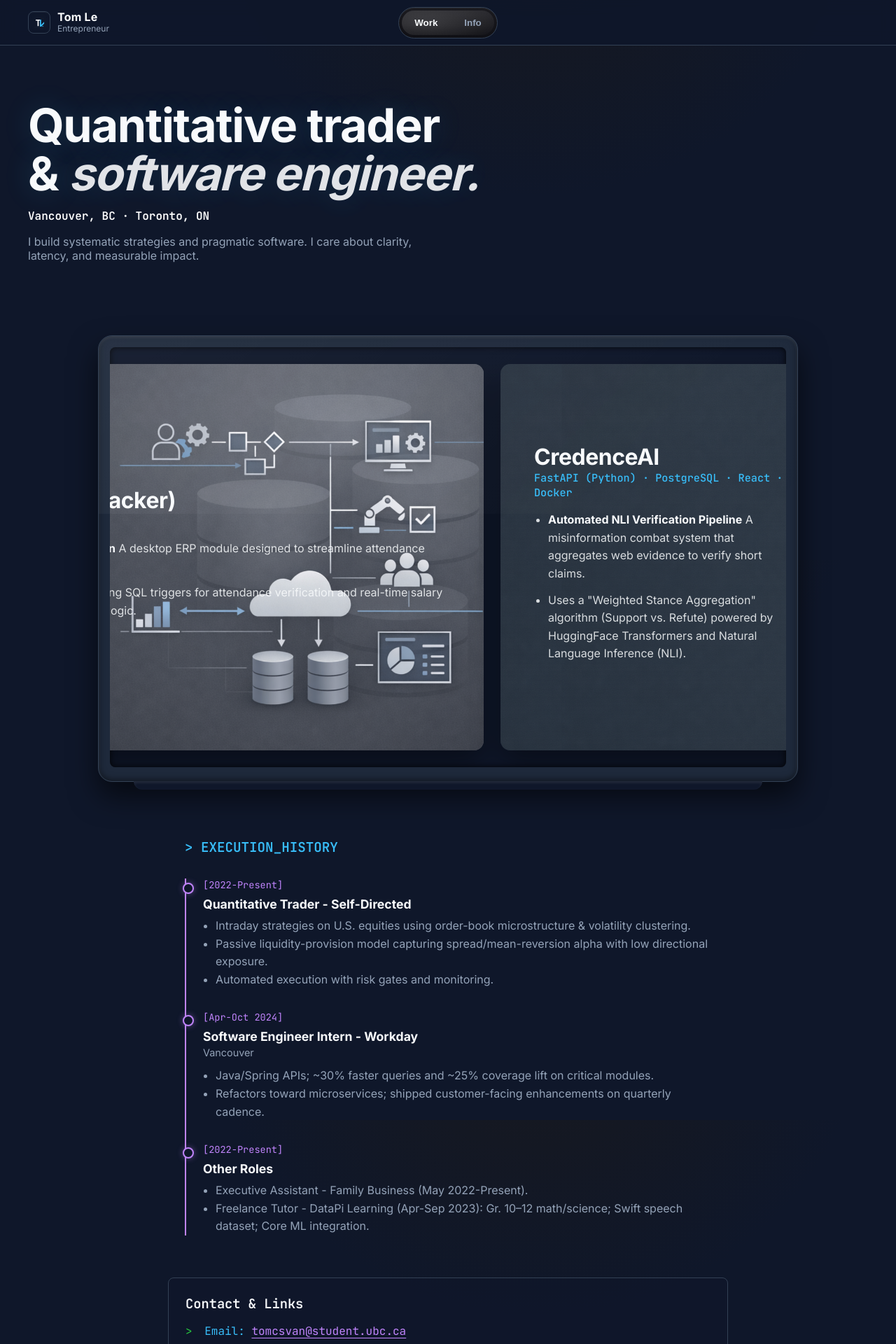
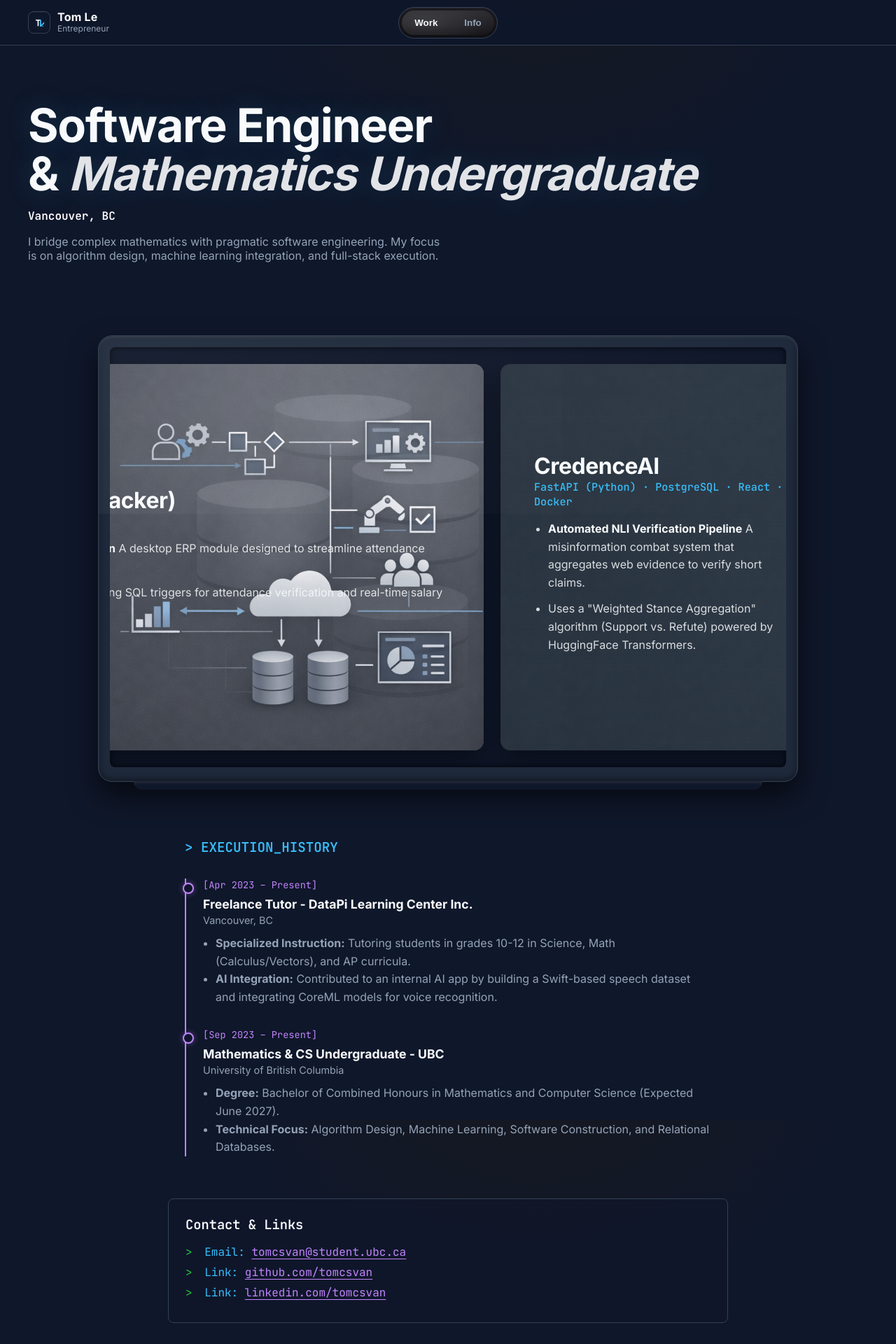
Before and after one commit to tomcsvan/whoisme, a React (Vite) app: page /#/work in a window 1280 px wide. Shown: the top 1920 px of the page at 70% size. Built offline with nearby package versions, Linux system fonts and the light colour scheme.

Commit message:
feat: Updated

```diff
--- a/src/pages/Info.jsx
+++ b/src/pages/Info.jsx
@@ -5,33 +5,47 @@ export default function Info() {
     <div className="container info">
       <h2>About</h2>
       <p className="muted">
-        I design & ship systems for markets and learning. My focus: robust execution, clean APIs,
-        and data-driven iteration.
+        I build robust data systems and scalable applications. I care about object-oriented design,
+        database efficiency, and clean architecture.
       </p>
 
       <div className="cols">
         <div>
           <h3>Currently</h3>
           <ul>
-            <li>Self-directed quantitative trading (U.S. equities).</li>
-            <li>Building backtesting infra & prompt-bounded strategy runners.</li>
+            <li>
+                Building <strong>CredenceAI</strong> (FastAPI & React).
+                <br/>
+                <span className="muted" style={{ fontSize: '0.9em' }}>
+                    Automated NLI verification pipeline.
+                </span>
+            </li>
+            <li>Completing Combined Honours in Math & CS at UBC.</li>
           </ul>
         </div>
 
         <div>
           <h3>Experience</h3>
           <ul>
-            <li>Software Engineer Intern - Workday (Apr–Oct 2024).</li>
-            <li>Executive Assistant - Family Business (2022–Present).</li>
-            <li>Freelance Tutor - DataPi Learning (Apr–Sep 2023).</li>
+            <li>
+              <strong>Freelance Tutor - DataPi Learning</strong> (Apr 2023–Present).
+              <br />
+              <span className="muted" style={{ fontSize: '0.9em' }}>
+                integrated CoreML models & built Swift speech datasets.
+              </span>
+            </li>
           </ul>
         </div>
 
         <div>
           <h3>Education</h3>
           <ul>
-            <li>UBC - BSc Combined Honours CS & Math (Expected Jun 2027).</li>
-            <li>Southridge School - Valedictorian; Founder, The Elite Co.</li>
+            <li>
+              <strong>UBC - BSc Combined Honours Math & CS</strong> (Expected June 2027).
+            </li>
+            <li className="muted" style={{ fontSize: '0.9em', lineHeight: '1.4' }}>
+              Relevant Coursework: Machine Learning, Software Construction, Algorithm Design, Relational Databases, Operating Systems.
+            </li>
           </ul>
         </div>
       </div>
@@ -41,16 +55,29 @@ export default function Info() {
           <h3>Skills</h3>
           <ul>
             <li><strong>Languages:</strong> C++, Java, JavaScript, Python, Swift, PHP, SQL, MATLAB, HTML/CSS, React.</li>
-            <li><strong>Tools:</strong> Git/GitHub, Oracle, PostgreSQL, AWS, Terminal, Photoshop, Figma</li>
+            <li><strong>Tools:</strong> Git, GitHub, Oracle, Terminal, Photoshop, Figma.</li>
           </ul>
         </div>
 
         <div>
           <h3>Projects</h3>
           <ul>
-            <li>EigenSim - trading backtesting (PHP/Oracle/C++; ML planned).</li>
-            <li>Tradex - stock trading web app (jQuery/PHP/REST).</li>
-            <li>Employee Attendance & Salary Tracker (Java/JavaFX).</li>
+            <li>
+              <strong>CredenceAI</strong> - Misinformation combat system.
+              <span className="muted"> (FastAPI/PostgreSQL/React).</span>
+            </li>
+            <li>
+              <strong>EigenSim</strong> - Algorithmic trading platform.
+              <span className="muted"> (PHP/Oracle/C++).</span>
+            </li>
+            <li>
+              <strong>Tradex</strong> - Stock trading web app.
+              <span className="muted"> (jQuery/PHP/REST).</span>
+            </li>
+            <li>
+              <strong>LogicHR</strong> - Employee Attendance & Salary Tracker.
+              <span className="muted"> (Java/JavaFX).</span>
+            </li>
           </ul>
         </div>
 
--- a/src/pages/Work.jsx
+++ b/src/pages/Work.jsx
@@ -13,7 +13,6 @@ export default function Work() {
         if (!reel) return;
 
         // Initial Position: Skip the "Clone-Last" card to show "Real-1" (CredenceAI)
-        // We set this immediately on mount
         reel.style.scrollBehavior = 'auto';
         reel.scrollLeft = reel.clientWidth; // Jump to Real-1
 
@@ -31,9 +30,7 @@ export default function Work() {
             if (reel.scrollLeft <= 5) {
                 reel.style.scrollBehavior = 'auto';
                 reel.style.scrollSnapType = 'none';
-
-                // Teleport to Real-End (second to last card)
-                reel.scrollLeft = maxScrollLeft - cardWidth;
+                reel.scrollLeft = maxScrollLeft - cardWidth; // Teleport to Real-End
 
                 requestAnimationFrame(() => {
                     requestAnimationFrame(() => {
@@ -46,9 +43,7 @@ export default function Work() {
             else if (reel.scrollLeft >= maxScrollLeft - 5) {
                 reel.style.scrollBehavior = 'auto';
                 reel.style.scrollSnapType = 'none';
-
-                // Teleport to Real-1 (second card)
-                reel.scrollLeft = cardWidth;
+                reel.scrollLeft = cardWidth; // Teleport to Real-1
 
                 requestAnimationFrame(() => {
                     requestAnimationFrame(() => {
@@ -59,128 +54,98 @@ export default function Work() {
             }
         };
 
-        // Passive event listener for scroll events
         reel.addEventListener('scroll', handleScroll, { passive: true });
         return () => reel.removeEventListener('scroll', handleScroll);
     }, []);
 
     return (
         <div className="container">
-            {/* Name and Bio - Above MacBook */}
+            {/* Name and Bio */}
             <section className="hero">
                 <h1 className="display" style={{ fontFamily: 'var(--ff-sans)' }}>
-                    Quantitative trader <br />
-                    & <em>software engineer.</em>
+                    Software Engineer <br />
+                    & <em>Mathematics Undergraduate</em>
                 </h1>
-                <p className="subtitle" style={{ fontFamily: 'var(--ff-mono)' }}>Vancouver, BC · Toronto, ON</p>
+                <p className="subtitle" style={{ fontFamily: 'var(--ff-mono)' }}>Vancouver, BC</p>
                 <p className="muted" style={{ maxWidth: '600px', marginTop: '16px' }}>
-                    I build systematic strategies and pragmatic software. I care about clarity,
-                    latency, and measurable impact.
+                    I bridge complex mathematics with pragmatic software engineering. My focus is on algorithm design, machine learning integration, and full-stack execution.
                 </p>
             </section>
 
+            {/* Project Reel */}
             <div className="macbook-device">
                 <div className="macbook-screen">
                     <div className="project-reel" ref={reelRef} style={{ scrollBehavior: 'smooth' }}>
 
-                        {/*
-                          * CLONED LAST CARD (For Bidirectional Scroll: Left Buffer)
-                          */}
+                        {/* CLONED LAST CARD */}
                         <article className="card card-logichr" aria-hidden="true" data-clone="last">
-                            <div
-                                className="card__media"
-                                style={{ backgroundImage: `url(${employeeImg})` }}
-                            />
+                            <div className="card__media" style={{ backgroundImage: `url(${employeeImg})` }} />
                             <h3>LogicHR (Employee Tracker)</h3>
                             <p className="muted" style={{ fontFamily: 'var(--ff-mono)' }}>Java (Swing/AWT) · MySQL · JDBC</p>
                             <ul>
                                 <li><strong>Workforce Logistics & Payroll Automation</strong> A desktop ERP module designed to streamline attendance tracking and dynamic salary computation.</li>
-                                <li>Automates the "Time-to-Pay" pipeline using SQL triggers for attendance verification and real-time salary calculation based on role-specific hourly logic.</li>
+                                <li>Automates the "Time-to-Pay" pipeline using SQL triggers for attendance verification and real-time salary calculation.</li>
                             </ul>
                         </article>
 
-                        {/*
-                          * REAL CARDS
-                          */}
-
-                        {/* Project 1: CredenceAI */}
+                        {/* REAL CARDS */}
                         <article className="card card-credence">
-                            <div
-                                className="card__media"
-                                style={{ backgroundImage: `url(${credenceImg})` }}
-                            />
+                            <div className="card__media" style={{ backgroundImage: `url(${credenceImg})` }} />
                             <div className="card__content">
                                 <h3>CredenceAI</h3>
                                 <p className="muted" style={{ fontFamily: 'var(--ff-mono)' }}>FastAPI (Python) · PostgreSQL · React · Docker</p>
                                 <ul>
                                     <li><strong>Automated NLI Verification Pipeline</strong> A misinformation combat system that aggregates web evidence to verify short claims.</li>
-                                    <li>Uses a "Weighted Stance Aggregation" algorithm (Support vs. Refute) powered by HuggingFace Transformers and Natural Language Inference (NLI).</li>
+                                    <li>Uses a "Weighted Stance Aggregation" algorithm (Support vs. Refute) powered by HuggingFace Transformers.</li>
                                 </ul>
                             </div>
                         </article>
 
-                        {/* Project 2: EigenSim */}
                         <article className="card card-eigensim">
-                            <div
-                                className="card__media"
-                                style={{ backgroundImage: `url(${eigensimImg})` }}
-                            />
+                            <div className="card__media" style={{ backgroundImage: `url(${eigensimImg})` }} />
                             <div className="card__content">
                                 <h3>EigenSim</h3>
                                 <p className="muted" style={{ fontFamily: 'var(--ff-mono)' }}>C++ · Oracle SQL · PHP · Polygon.io API</p>
                                 <ul>
                                     <li><strong>High-Frequency Backtesting Engine</strong> A modular platform for validating algorithmic trading strategies against historical market data.</li>
-                                    <li>Orchestrates high-performance C++ binaries for simulation execution (O(n) optimization) with an Oracle SQL data warehouse for trade storage.</li>
+                                    <li>Orchestrates high-performance C++ binaries for simulation execution with an Oracle SQL data warehouse for trade storage.</li>
                                 </ul>
                             </div>
                         </article>
 
-                        {/* Project 3: Tradex */}
                         <article className="card card-tradex">
-                            <div
-                                className="card__media"
-                                style={{ backgroundImage: `url(${tradexImg})` }}
-                            />
+                            <div className="card__media" style={{ backgroundImage: `url(${tradexImg})` }} />
                             <div className="card__content">
                                 <h3>Tradex</h3>
-                                <p className="muted" style={{ fontFamily: 'var(--ff-mono)' }}>Native PHP · MySQL · Alpha Vantage API · Highcharts.js</p>
+                                <p className="muted" style={{ fontFamily: 'var(--ff-mono)' }}>Native PHP · MySQL · REST APIs</p>
                                 <ul>
                                     <li><strong>Full-Stack Portfolio Management System</strong> A secure web platform managing the complete lifecycle of asset allocation and trade execution.</li>
-                                    <li>Built on a raw LAMP stack architecture to demonstrate fundamental mastery of secure session handling, hashing, and real-time API integration without reliance on frameworks.</li>
+                                    <li>Built on a raw LAMP stack architecture to demonstrate fundamental mastery of secure session handling and API integration.</li>
                                 </ul>
                             </div>
                         </article>
 
-                        {/* Project 4: LogicHR */}
                         <article className="card card-logichr">
-                            <div
-                                className="card__media"
-                                style={{ backgroundImage: `url(${employeeImg})` }}
-                            />
+                            <div className="card__media" style={{ backgroundImage: `url(${employeeImg})` }} />
                             <div className="card__content">
                                 <h3>LogicHR (Employee Tracker)</h3>
                                 <p className="muted" style={{ fontFamily: 'var(--ff-mono)' }}>Java (Swing/AWT) · MySQL · JDBC</p>
                                 <ul>
                                     <li><strong>Workforce Logistics & Payroll Automation</strong> A desktop ERP module designed to streamline attendance tracking and dynamic salary computation.</li>
-                                    <li>Automates the "Time-to-Pay" pipeline using SQL triggers for attendance verification and real-time salary calculation based on role-specific hourly logic.</li>
+                                    <li>Automates the "Time-to-Pay" pipeline using SQL triggers for attendance verification and real-time salary calculation.</li>
                                 </ul>
                             </div>
                         </article>
 
-                        {/*
-                          * CLONED FIRST CARD (For Bidirectional Scroll: Right Buffer)
-                          */}
+                        {/* CLONED FIRST CARD */}
                         <article className="card card-credence" aria-hidden="true" data-clone="first">
-                            <div
-                                className="card__media"
-                                style={{ backgroundImage: `url(${credenceImg})` }}
-                            />
+                            <div className="card__media" style={{ backgroundImage: `url(${credenceImg})` }} />
                             <div className="card__content">
                                 <h3>CredenceAI</h3>
                                 <p className="muted" style={{ fontFamily: 'var(--ff-mono)' }}>FastAPI (Python) · PostgreSQL · React · Docker</p>
                                 <ul>
                                     <li><strong>Automated NLI Verification Pipeline</strong> A misinformation combat system that aggregates web evidence to verify short claims.</li>
-                                    <li>Uses a "Weighted Stance Aggregation" algorithm (Support vs. Refute) powered by HuggingFace Transformers and Natural Language Inference (NLI).</li>
+                                    <li>Uses a "Weighted Stance Aggregation" algorithm (Support vs. Refute) powered by HuggingFace Transformers.</li>
                                 </ul>
                             </div>
                         </article>
@@ -189,45 +154,33 @@ export default function Work() {
                 </div>
             </div>
 
-            {/* Experience Timeline - Below MacBook */}
+            {/* Experience Timeline - UPDATED TO MATCH RESUME */}
             <section className="experience-log">
                 <h2 className="experience-log__header">&gt; EXECUTION_HISTORY</h2>
                 <div className="experience-log__timeline">
 
-                    {/* Experience 1 */}
+                    {/* Experience 1: DataPi (Matches Resume) */}
                     <article className="timeline-item">
-                        <div className="timeline-item__date">[2022-Present]</div>
+                        <div className="timeline-item__date">[Apr 2023 – Present]</div>
                         <div className="timeline-item__content">
-                            <h3 className="timeline-item__role">Quantitative Trader - Self-Directed</h3>
+                            <h3 className="timeline-item__role">Freelance Tutor - DataPi Learning Center Inc.</h3>
+                            <p className="timeline-item__company">Vancouver, BC</p>
                             <ul>
-                                <li>Intraday strategies on U.S. equities using order-book microstructure & volatility clustering.</li>
-                                <li>Passive liquidity-provision model capturing spread/mean-reversion alpha with low directional exposure.</li>
-                                <li>Automated execution with risk gates and monitoring.</li>
+                                <li><strong>Specialized Instruction:</strong> Tutoring students in grades 10-12 in Science, Math (Calculus/Vectors), and AP curricula.</li>
+                                <li><strong>AI Integration:</strong> Contributed to an internal AI app by building a Swift-based speech dataset and integrating CoreML models for voice recognition.</li>
                             </ul>
                         </div>
                     </article>
 
-                    {/* Experience 2 */}
+                    {/* Experience 2: UBC (Added to fill timeline with resume facts) */}
                     <article className="timeline-item">
-                        <div className="timeline-item__date">[Apr-Oct 2024]</div>
+                        <div className="timeline-item__date">[Sep 2023 – Present]</div>
                         <div className="timeline-item__content">
-                            <h3 className="timeline-item__role">Software Engineer Intern - Workday</h3>
-                            <p className="timeline-item__company">Vancouver</p>
+                            <h3 className="timeline-item__role">Mathematics & CS Undergraduate - UBC</h3>
+                            <p className="timeline-item__company">University of British Columbia</p>
                             <ul>
-                                <li>Java/Spring APIs; ~30% faster queries and ~25% coverage lift on critical modules.</li>
-                                <li>Refactors toward microservices; shipped customer-facing enhancements on quarterly cadence.</li>
-                            </ul>
-                        </div>
-                    </article>
-
-                    {/* Experience 3 */}
-                    <article className="timeline-item">
-                        <div className="timeline-item__date">[2022-Present]</div>
-                        <div className="timeline-item__content">
-                            <h3 className="timeline-item__role">Other Roles</h3>
-                            <ul>
-                                <li>Executive Assistant - Family Business (May 2022-Present).</li>
-                                <li>Freelance Tutor - DataPi Learning (Apr-Sep 2023): Gr. 10–12 math/science; Swift speech dataset; Core ML integration.</li>
+                                <li><strong>Degree:</strong> Bachelor of Combined Honours in Mathematics and Computer Science (Expected June 2027).</li>
+                                <li><strong>Technical Focus:</strong> Algorithm Design, Machine Learning, Software Construction, and Relational Databases.</li>
                             </ul>
                         </div>
                     </article>
@@ -235,7 +188,7 @@ export default function Work() {
                 </div>
             </section>
 
-            {/* Contact Terminal - Below MacBook */}
+            {/* Contact Terminal */}
             <section className="contact-terminal">
                 <h3>Contact & Links</h3>
                 <p><span className="terminal-prompt">&gt;</span> Email: <a href="mailto:tomcsvan@student.ubc.ca">tomcsvan@student.ubc.ca</a></p>
```
